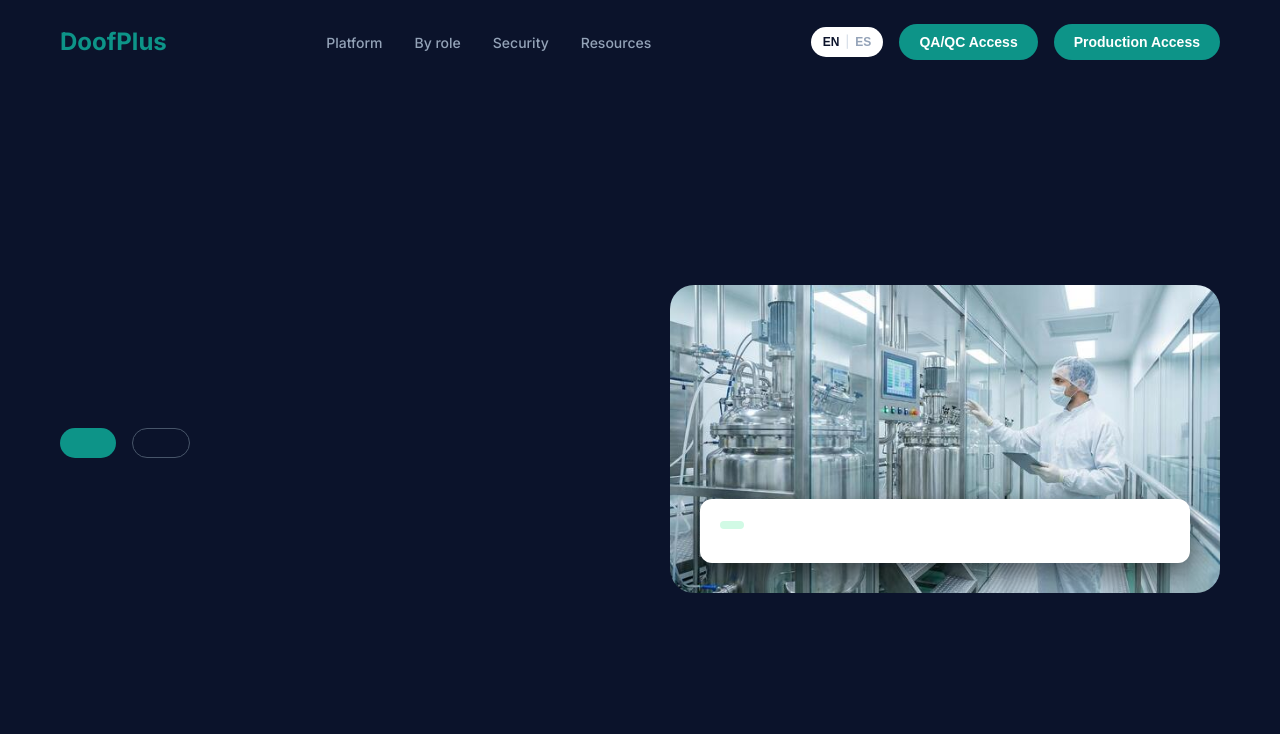
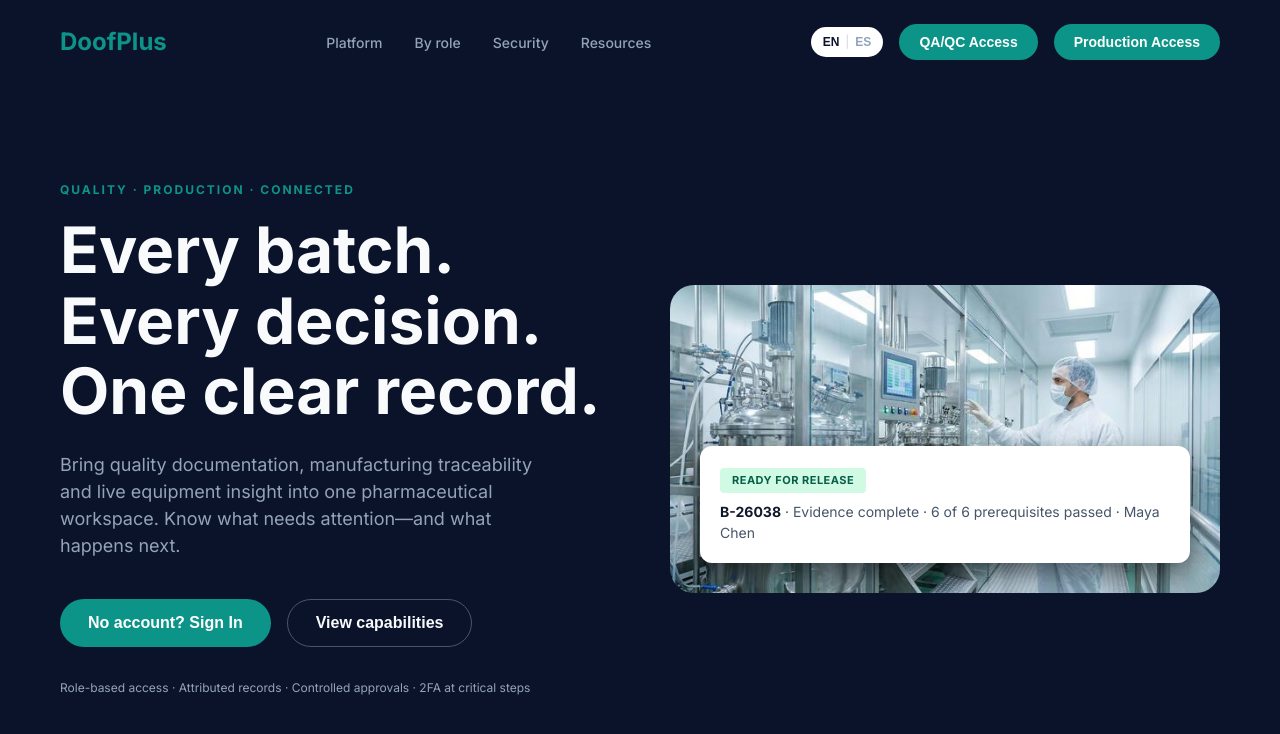
Before and after one commit to IngesCompany-7742/IngesCompany-LandingPage, a website built with webpack: page index.html in a window 1280 px wide. Built offline with nearby package versions, Linux system fonts and the light colour scheme.

Commit message:
feat(translations): add hero content translations for English and Spanish

```diff
--- a/public/assets/scripts/translations/en.js
+++ b/public/assets/scripts/translations/en.js
@@ -7,4 +7,15 @@ const en ={
     qa_access: "QA/QC Access",
     prod_access: "Production Access"
   },
+  hero: {
+    overline: "QUALITY · PRODUCTION · CONNECTED",
+    title: "Every batch.<br>Every decision.<br>One clear record.",
+    subtitle: "Bring quality documentation, manufacturing traceability and live equipment insight into one pharmaceutical workspace. Know what needs attention—and what happens next.",
+    btn_signin: "No account? Sign In",
+    btn_capabilities: "View capabilities",
+    footer: "Role-based access · Attributed records · Controlled approvals · 2FA at critical steps",
+    badge: "READY FOR RELEASE",
+    badge_text: "<strong>B-26038</strong> · Evidence complete · 6 of 6 prerequisites passed · Maya Chen"
+  }
+
 }
--- a/public/assets/scripts/translations/es.js
+++ b/public/assets/scripts/translations/es.js
@@ -7,4 +7,14 @@ const es ={
     qa_access: "Acceso QA/QC",
     prod_access: "Acceso Producción"
   },
+  hero: {
+    overline: "CALIDAD · PRODUCCIÓN · CONECTADOS",
+    title: "Cada lote.<br>Cada decisión.<br>Un registro claro.",
+    subtitle: "Reúne la documentación de calidad, la trazabilidad de fabricación y la visión del equipo en vivo en un solo espacio farmacéutico. Conoce qué requiere atención—y qué sigue.",
+    btn_signin: "¿Sin cuenta? Ingresar",
+    btn_capabilities: "Ver capacidades",
+    footer: "Acceso por roles · Registros atribuidos · Aprobaciones controladas · 2FA en pasos críticos",
+    badge: "LISTO PARA LIBERAR",
+    badge_text: "<strong>B-26038</strong> · Evidencia completa · 6 de 6 prerrequisitos aprobados · Maya Chen"
+  }
 }
```
Also changed, not shown: index.html (+1 -0 lines).
